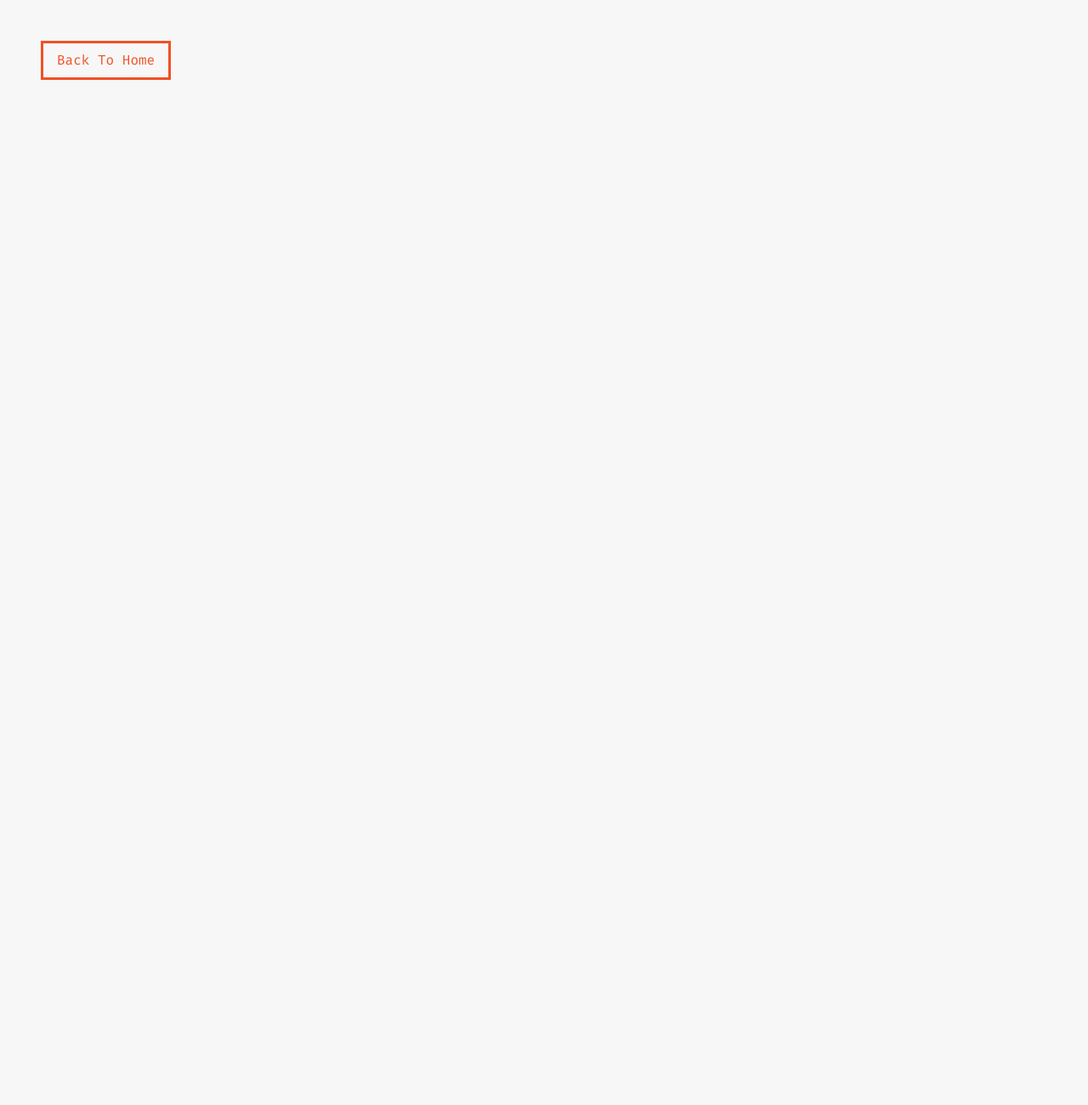
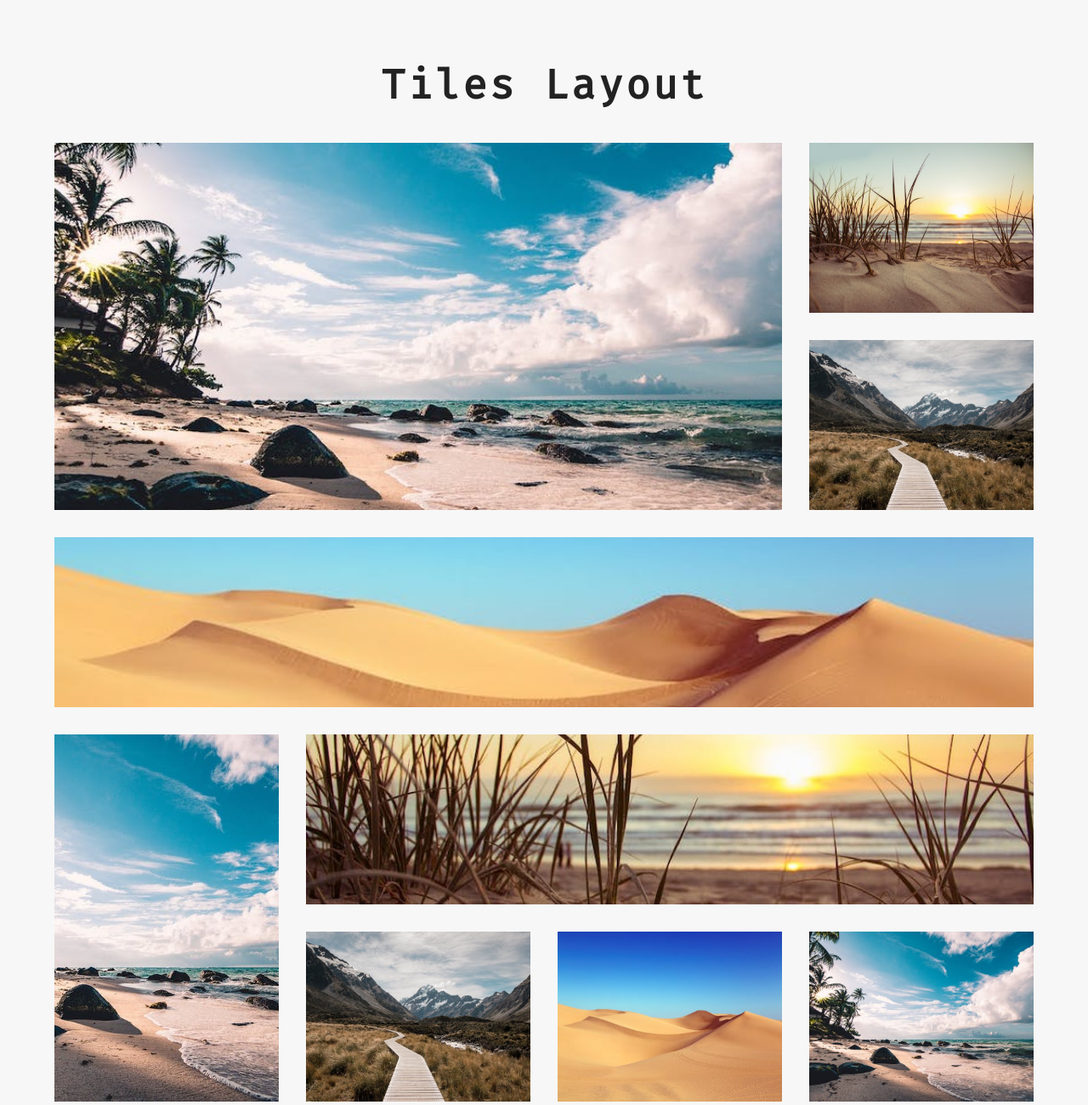
Before and after one commit to This-Is-Prince/css-grid-mini-projects, a plain HTML site: page tiles.html in a window 1280 px wide. Shown: the top 1300 px of the page at 85% size. Before the commit the page ends 800 px from the top, so only its background shows below. Drawn offline with Linux system fonts and the light colour scheme.

Commit message:
tiles mini project completed

```diff
--- a/style.css
+++ b/style.css
@@ -225,3 +225,73 @@ Cards
   /* four column layout */
   grid-template-columns: repeat(auto-fit, minmax(268.5px, 1fr));
 }
+
+/*
+===============
+Tiles
+===============
+*/
+.tiles {
+  padding: 4rem 0;
+}
+.tiles-center {
+  width: 90vw;
+  max-width: 1170px;
+  margin: 2rem auto;
+  display: grid;
+  row-gap: 2rem;
+}
+@media screen and (min-width: 768px) {
+  .tiles-center {
+    grid-template-columns: 1fr 1fr;
+    column-gap: 2rem;
+  }
+}
+@media screen and (min-width: 992px) {
+  .tiles-center {
+    grid-template-columns: repeat(3, 1fr);
+  }
+}
+@media screen and (min-width: 1170px) {
+  .tiles-center {
+    grid-template-columns: repeat(4, 1fr);
+    grid-template-rows: repeat(5, 200px);
+    grid-template-areas:
+      "a a a b"
+      "a a a c"
+      "d d d d"
+      "e f f f"
+      "e g h i";
+  }
+  .tiles-center img {
+    height: 100%;
+    object-fit: cover;
+  }
+  .tile-1 {
+    grid-area: a;
+  }
+  .tile-2 {
+    grid-area: b;
+  }
+  .tile-3 {
+    grid-area: c;
+  }
+  .tile-4 {
+    grid-area: d;
+  }
+  .tile-5 {
+    grid-area: e;
+  }
+  .tile-6 {
+    grid-area: f;
+  }
+  .tile-7 {
+    grid-area: g;
+  }
+  .tile-8 {
+    grid-area: h;
+  }
+  .tile-9 {
+    grid-area: i;
+  }
+}
--- a/tiles.html
+++ b/tiles.html
@@ -24,6 +24,58 @@
     <link rel="stylesheet" href="./style.css" />
   </head>
   <body>
+    <section class="tiles">
+      <div class="title">
+        <h1>tiles layout</h1>
+      </div>
+      <div class="tiles-center">
+        <!-- single tile -->
+        <article class="tile-1">
+          <img src="./images/size-image-1.jpeg" alt="" />
+        </article>
+        <!-- end of single tile -->
+        <!-- single tile -->
+        <article class="tile-2">
+          <img src="./images/size-image-2.jpeg" alt="" />
+        </article>
+        <!-- end of single tile -->
+        <!-- single tile -->
+        <article class="tile-3">
+          <img src="./images/size-image-3.jpeg" alt="" />
+        </article>
+        <!-- end of single tile -->
+        <!-- single tile -->
+        <article class="tile-4">
+          <img src="./images/size-image-4.jpeg" alt="" />
+        </article>
+        <!-- end of single tile -->
+        <!-- single tile -->
+        <article class="tile-5">
+          <img src="./images/size-image-1.jpeg" alt="" />
+        </article>
+        <!-- end of single tile -->
+        <!-- single tile -->
+        <article class="tile-6">
+          <img src="./images/size-image-2.jpeg" alt="" />
+        </article>
+        <!-- end of single tile -->
+        <!-- single tile -->
+        <article class="tile-7">
+          <img src="./images/size-image-3.jpeg" alt="" />
+        </article>
+        <!-- end of single tile -->
+        <!-- single tile -->
+        <article class="tile-8">
+          <img src="./images/size-image-4.jpeg" alt="" />
+        </article>
+        <!-- end of single tile -->
+        <!-- single tile -->
+        <article class="tile-9">
+          <img src="./images/size-image-1.jpeg" alt="" />
+        </article>
+        <!-- end of single tile -->
+      </div>
+    </section>
     <a href="./index.html" class="btn">back to home</a>
   </body>
 </html>
```
